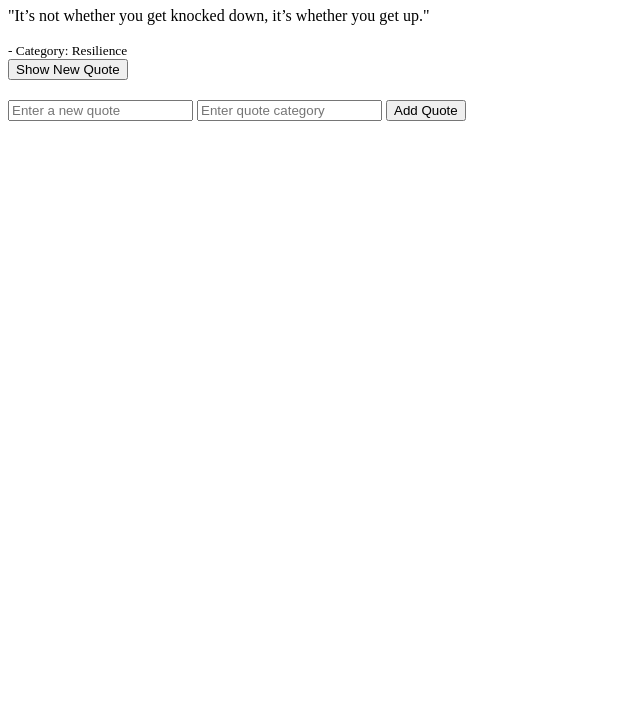
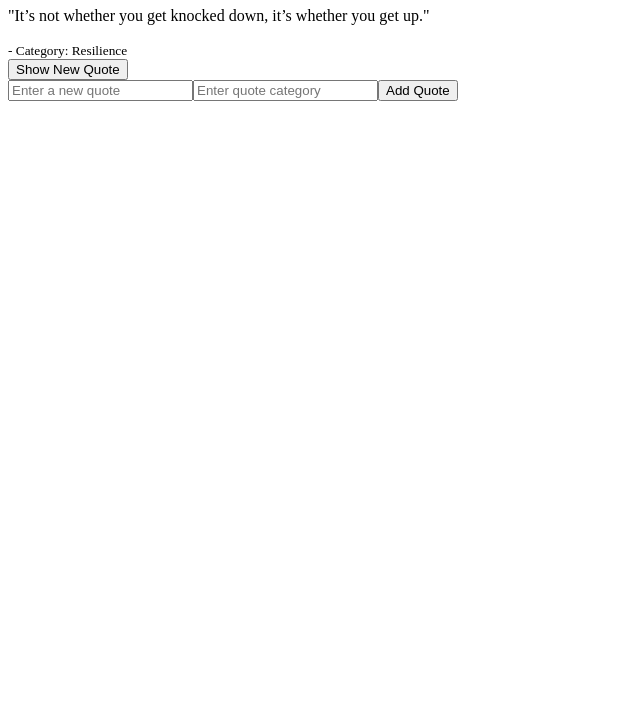
Before and after one commit to Rosemond-kay/alx_fe_javascript, a plain HTML site: page dom-manipulation/index.html in a window 1280 px wide. Shown: the part 73-800 px from the top of the page, without its empty margins (0-640 px from the left). Drawn offline with Linux system fonts and the light colour scheme.

Commit message:
Corrections made

```diff
--- a/dom-manipulation/index.html
+++ b/dom-manipulation/index.html
@@ -12,12 +12,9 @@
   <div id="quoteDisplay"></div>
   <button id="newQuote">Show New Quote</button>
 
-  <!-- Add New Quote Form -->
-  <div style="margin-top: 20px;">
-    <input id="newQuoteText" type="text" placeholder="Enter a new quote" />
-    <input id="newQuoteCategory" type="text" placeholder="Enter quote category" />
-    <button id="addQuote">Add Quote</button>
-  </div>
+  <!-- Placeholder where JS will insert the form -->
+  <div id="formContainer"></div>
+
   <script src="script.js"></script>
 </body>
 </html>
--- a/dom-manipulation/script.js
+++ b/dom-manipulation/script.js
@@ -8,7 +8,7 @@ let quotes = [
 // Select DOM elements
 const quoteDisplay = document.getElementById("quoteDisplay");
 const newQuoteBtn = document.getElementById("newQuote");
-const addQuoteBtn = document.getElementById("addQuote");
+const formContainer = document.getElementById("formContainer");
 
 // Function to show a random quote
 function showRandomQuote() {
@@ -47,9 +47,34 @@ function addQuote() {
   alert("New quote added successfully!");
 }
 
+// Function to dynamically create the Add Quote form
+function createAddQuoteForm() {
+  const form = document.createElement("div");
+
+  const textInput = document.createElement("input");
+  textInput.id = "newQuoteText";
+  textInput.type = "text";
+  textInput.placeholder = "Enter a new quote";
+
+  const categoryInput = document.createElement("input");
+  categoryInput.id = "newQuoteCategory";
+  categoryInput.type = "text";
+  categoryInput.placeholder = "Enter quote category";
+
+  const addBtn = document.createElement("button");
+  addBtn.textContent = "Add Quote";
+  addBtn.addEventListener("click", addQuote);
+
+  form.appendChild(textInput);
+  form.appendChild(categoryInput);
+  form.appendChild(addBtn);
+
+  formContainer.appendChild(form);
+}
+
 // Event listeners
 newQuoteBtn.addEventListener("click", showRandomQuote);
-addQuoteBtn.addEventListener("click", addQuote);
 
-// Show one quote on load
+// Run functions on load
 showRandomQuote();
+createAddQuoteForm();  // ✅ now the form is dynamically generated
```
Lines whose indentation alone changed are shown as unchanged.
